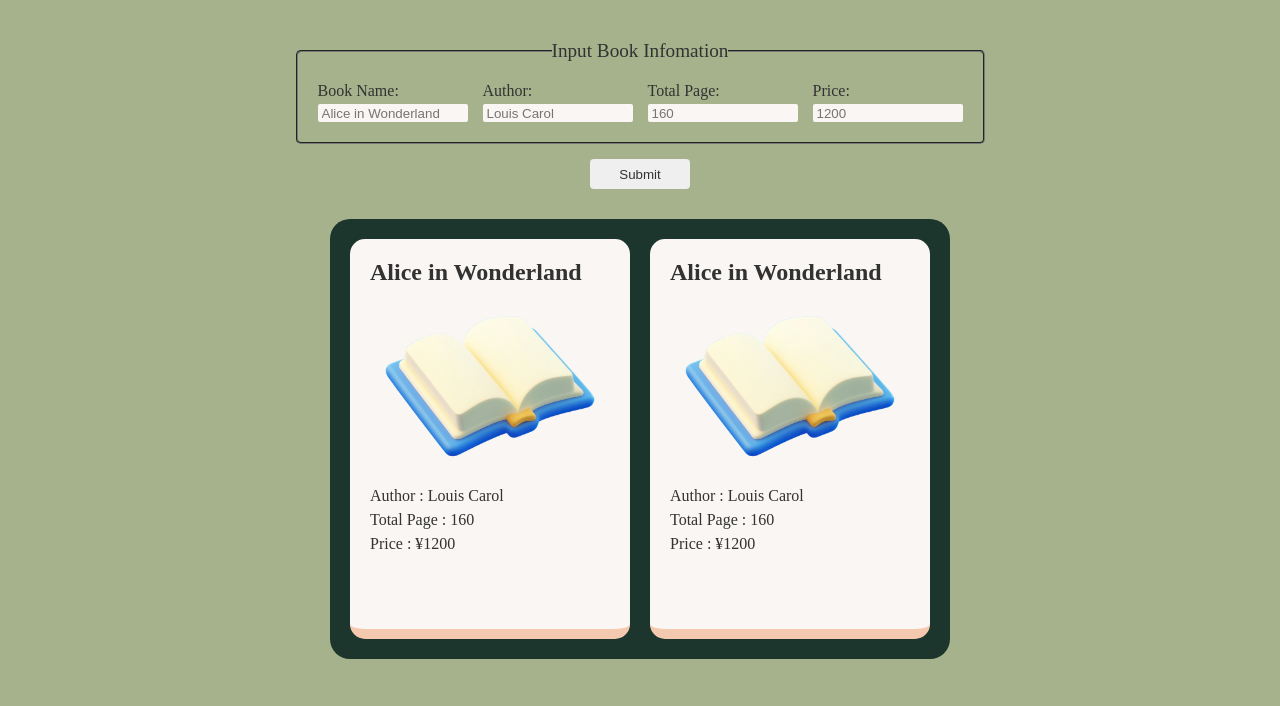
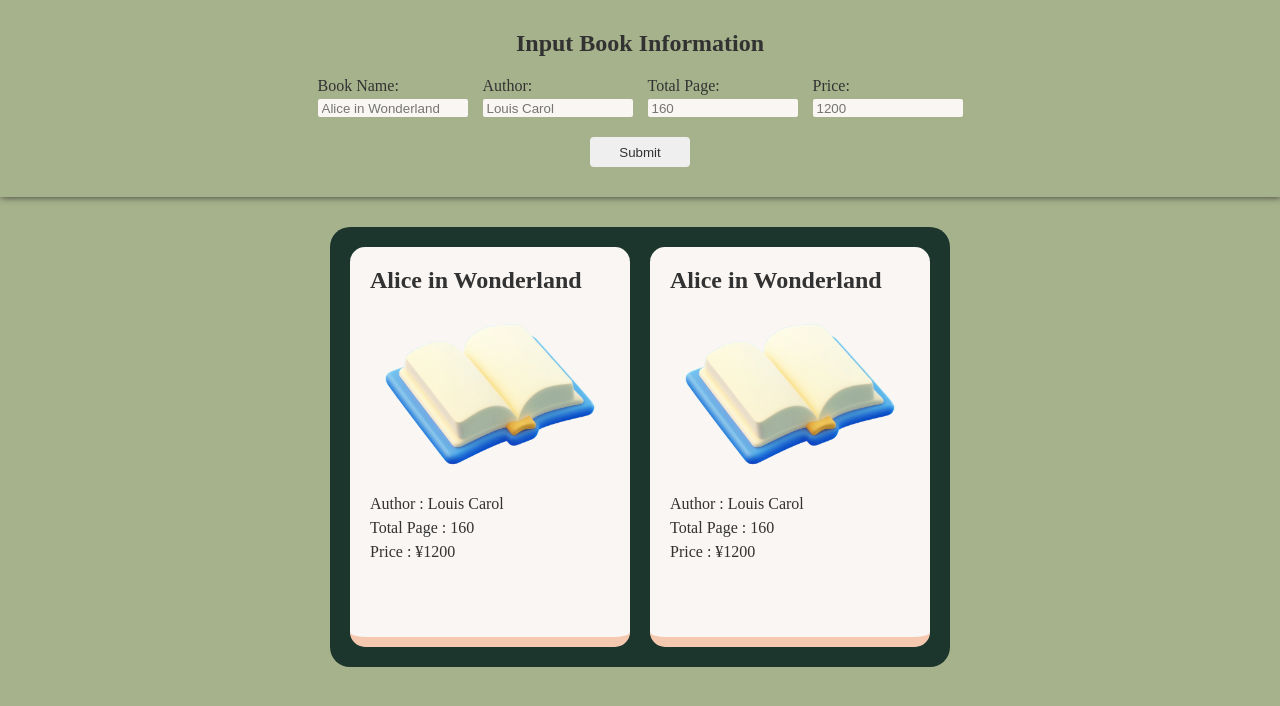
Before and after one commit to taikimen52/top-library, a plain HTML site: page index.html in a window 1280 px wide. Drawn offline with Linux system fonts and the light colour scheme.

Commit message:
Styling inputform

```diff
--- a/index.html
+++ b/index.html
@@ -8,10 +8,10 @@
     <script defer src="script.js"></script>
 </head>
 <body>
-    <div class="inputform">
+    <div class="header">
+        <h2>Input Book Information</h2>
         <form id="inputform">
-            <fieldset>
-                <legend>Input Book Infomation</legend>
+            <div class="inputinfo">
                 <div class="bookname">
                     <label for="bookname">Book Name:</label>
                     <input type="text" name="bookname" id="bookname" placeholder="Alice in Wonderland" required>
@@ -28,7 +28,7 @@
                     <label for="price">Price:</label>
                     <input name="price" id="price" type="number" min="1" max="100000000" placeholder="1200">
                 </div>
-            </fieldset>
+            </div>
             <button id="datasubmit" type="button">Submit</button>
         </form>
     </div>
--- a/style.css
+++ b/style.css
@@ -9,48 +9,44 @@ body {
     background-color: #A6B28B;
 }
 
-.inputform {
-    display: block;
-    width: 60%;
-    height: auto;
-    margin: 0 auto;
-    margin-top: 40px;
-}
+/* ヘッダースタイル */
 
-form {
+.header {
     display: flex;
     flex-direction: column;
     align-items: center;
+    height: 20%;
+    margin: 0 auto;
+    padding:30px 40px;
+    position: sticky;
+    box-shadow: 1px 0px 7px;
 }
 
-fieldset {
+
+.inputinfo {
     display: flex;
     flex-wrap: wrap;
     padding: 20px;
-    justify-content: center;
     gap: 15px;
     border-radius: 5px;
     border-color: rgb(120,120,120);
 }
 
-fieldset > legend {
-    text-align: center;
-    font-size: 1.2rem;
-}
-fieldset > div {
+.inputinfo > div {
     display: flex;
     flex-direction: column;
-    justify-content: flex-start;
 }
 
 button {
+    display: block;
+    margin: 0 auto;
     width: 100px;
     height: 30px;
-    margin-top:15px;
     border-style: none;
     border-radius: 4px;
 }
 
+/* インプットフォームのスタイル */
 input {
     width: 150px;
     height: 18px;
@@ -60,6 +56,8 @@ input {
     padding-left: 4px;
     margin-top: 4px;
 }
+
+/* ディスプレイエリアのスタイル */
 
 .display {
     display: flex;
```
Also changed, not shown: 1 other file.
